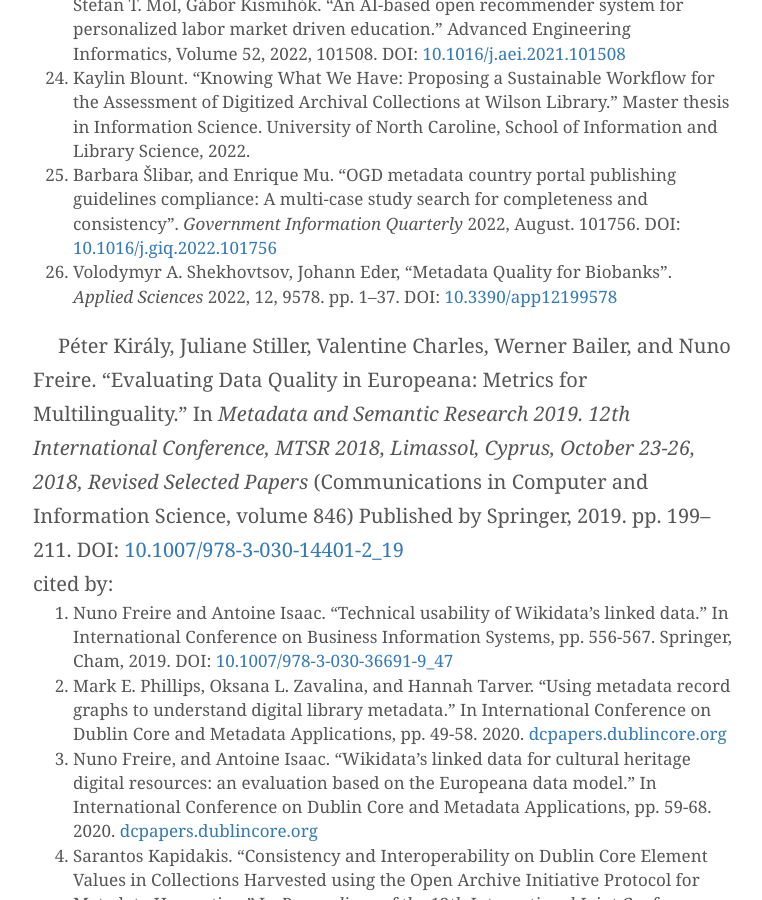
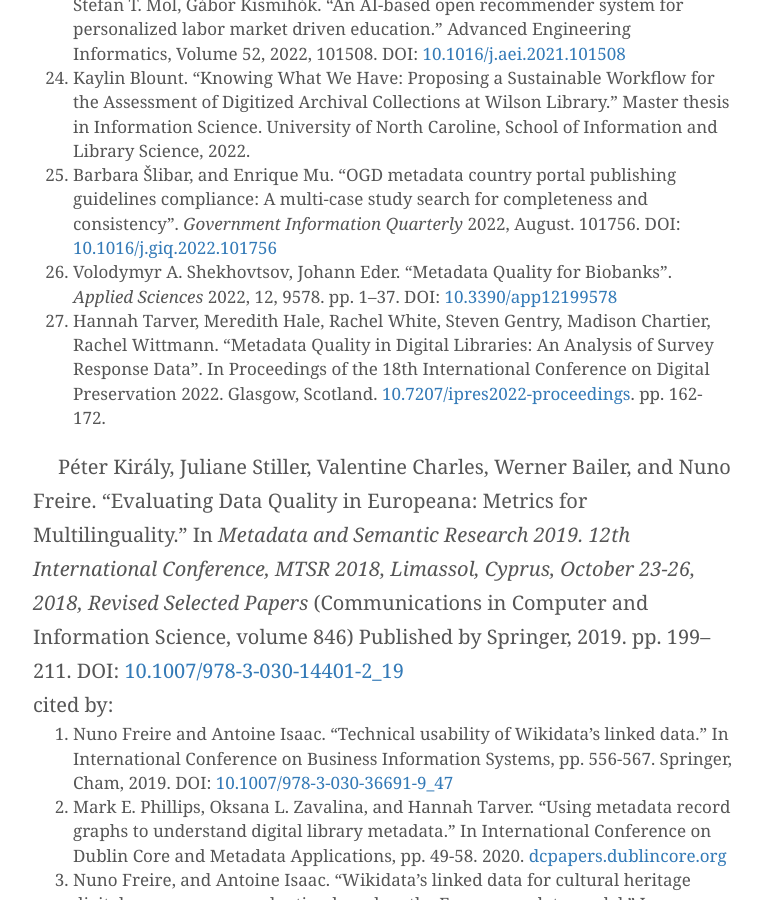
Before and after one commit to pkiraly/pkiraly.github.io, a Jekyll site: the page built from about.md, in a window 1280 px wide and 900 px high, scrolled down 7204 px. Shown: the whole window, without its empty margins (257-1019 px from the left). Built offline with Jekyll 4.4.1, drawn with Linux system fonts in a browser that asks for light colours; nearby versions of some CDN libraries; some web fonts are replaced; comment, search, counter and statistics services are not loaded.

Commit message:
Adding Tarver et al., 2022

```diff
--- a/about.md
+++ b/about.md
@@ -126,8 +126,8 @@ cited by:<br/>
 23. Mohammadreza Tavakoli, Abdolali Faraji, Jarno Vrolijk, Mohammadreza Molavi, Stefan T. Mol, Gábor Kismihók. "An AI-based open recommender system for personalized labor market driven education." Advanced Engineering Informatics, Volume 52, 2022, 101508. DOI: [10.1016/j.aei.2021.101508](https://doi.org/10.1016/j.aei.2021.101508)
 24. Kaylin Blount. "Knowing What We Have: Proposing a Sustainable Workflow for the Assessment of Digitized Archival Collections at Wilson Library." Master thesis in Information Science. University of North Caroline, School of Information and Library Science, 2022.
 25. Barbara Šlibar, and Enrique Mu. "OGD metadata country portal publishing guidelines compliance: A multi-case study search for completeness and consistency". *Government Information Quarterly* 2022, August. 101756. DOI: [10.1016/j.giq.2022.101756](https://doi.org/10.1016/j.giq.2022.101756)
-26. Volodymyr A. Shekhovtsov, Johann Eder, "Metadata Quality for Biobanks". _Applied Sciences_ 2022, 12, 9578. pp. 1--37. DOI: [10.3390/app12199578](https://doi.org/10.3390/app12199578)
-
+26. Volodymyr A. Shekhovtsov, Johann Eder. "Metadata Quality for Biobanks". _Applied Sciences_ 2022, 12, 9578. pp. 1--37. DOI: [10.3390/app12199578](https://doi.org/10.3390/app12199578)
+27. Hannah Tarver, Meredith Hale, Rachel White, Steven Gentry, Madison Chartier, Rachel Wittmann. "Metadata Quality in Digital Libraries: An Analysis of Survey Response Data". In Proceedings of the 18th International Conference on Digital Preservation 2022. Glasgow, Scotland. [10.7207/ipres2022-proceedings](https://doi.org/10.7207/ipres2022-proceedings). pp. 162-172.
 
 Péter Király, Juliane Stiller, Valentine Charles, Werner Bailer, and Nuno Freire. “Evaluating Data Quality in Europeana: Metrics for Multilinguality.” In *Metadata and Semantic Research 2019. 12th International Conference, MTSR 2018, Limassol, Cyprus, October 23-26, 2018, Revised Selected Papers* (Communications in Computer and Information Science, volume 846) Published by Springer, 2019. pp. 199–211. DOI: [10.1007/978-3-030-14401-2_19](https://doi.org/10.1007/978-3-030-14401-2_19)<br/>
 cited by:<br/>
```
